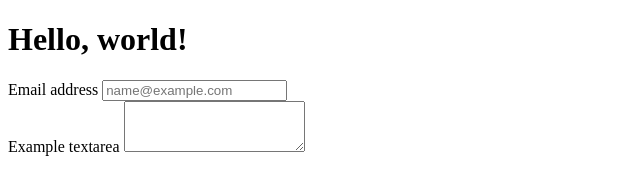
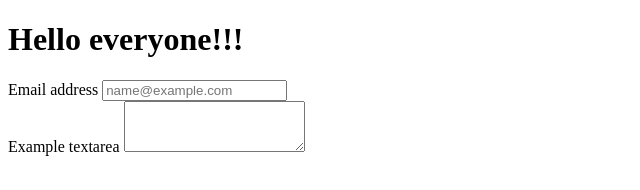
Before and after one commit to levigy/Try-README, a plain HTML site: page index.html in a window 1280 px wide. Shown: the whole page, without its empty margins (0-640 px from the left). Drawn offline with Linux system fonts and the light colour scheme.

Commit message:
Update index.html

```diff
--- a/index.html
+++ b/index.html
@@ -6,7 +6,7 @@
     <title>Bootstrap demo</title>
   </head>
   <body>
-    <h1>Hello, world!</h1>
+    <h1>Hello everyone!!!</h1>
 <div class="container">
 <form>
 <div class="mb-3">
```
